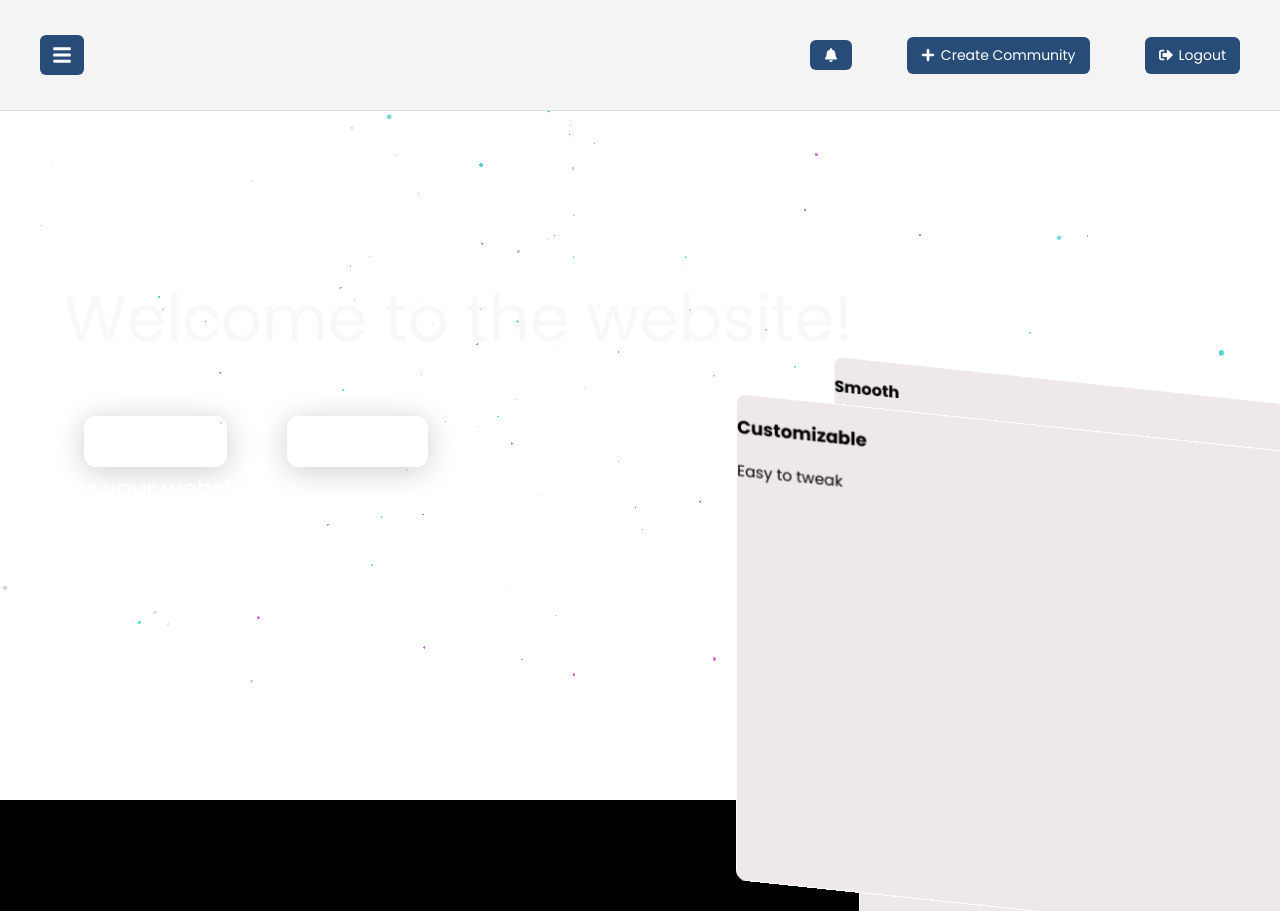
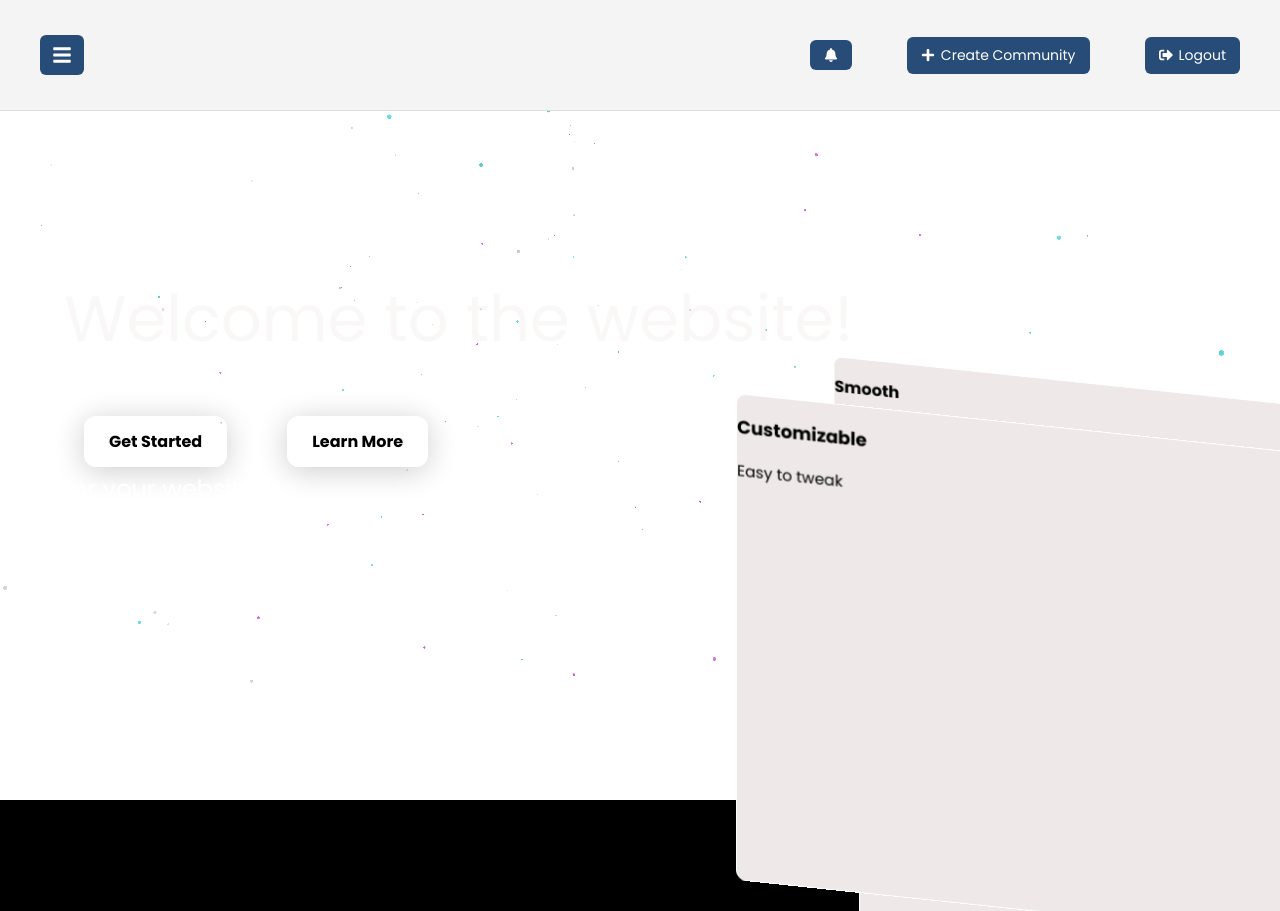
Before and after one commit to Kavinayaboopathi/Collabsphere, a React (Vite) app in the folder frontend/front/: page / in a window 1280 px wide. Built offline with nearby package versions, Linux system fonts and the light colour scheme.

Commit message:
Update GetStarted.css

```diff
--- a/frontend/front/src/styles/GetStarted.css
+++ b/frontend/front/src/styles/GetStarted.css
@@ -22,7 +22,7 @@
   top: 20%;
   left: 5%;
   z-index: 10;
-  color: white;
+  color: rgb(0, 0, 0);
   font-size: 4rem;
   text-align: left;
   max-width: 800px;
@@ -33,7 +33,7 @@
   top: 45%;
   left: 5%;
   z-index: 10;
-  color: #d2c6c6;
+  color: #000000;
   font-size: 1.5rem;
   text-align: left;
 }
@@ -50,7 +50,7 @@
   padding: 12px 24px;
   font-size: 1rem;
   font-weight: bold;
-  color: #fff;
+  color: #000000;
   background: rgba(255, 255, 255, 0.1);
   border: 1px solid rgba(255, 255, 255, 0.3);
   border-radius: 12px;
```
